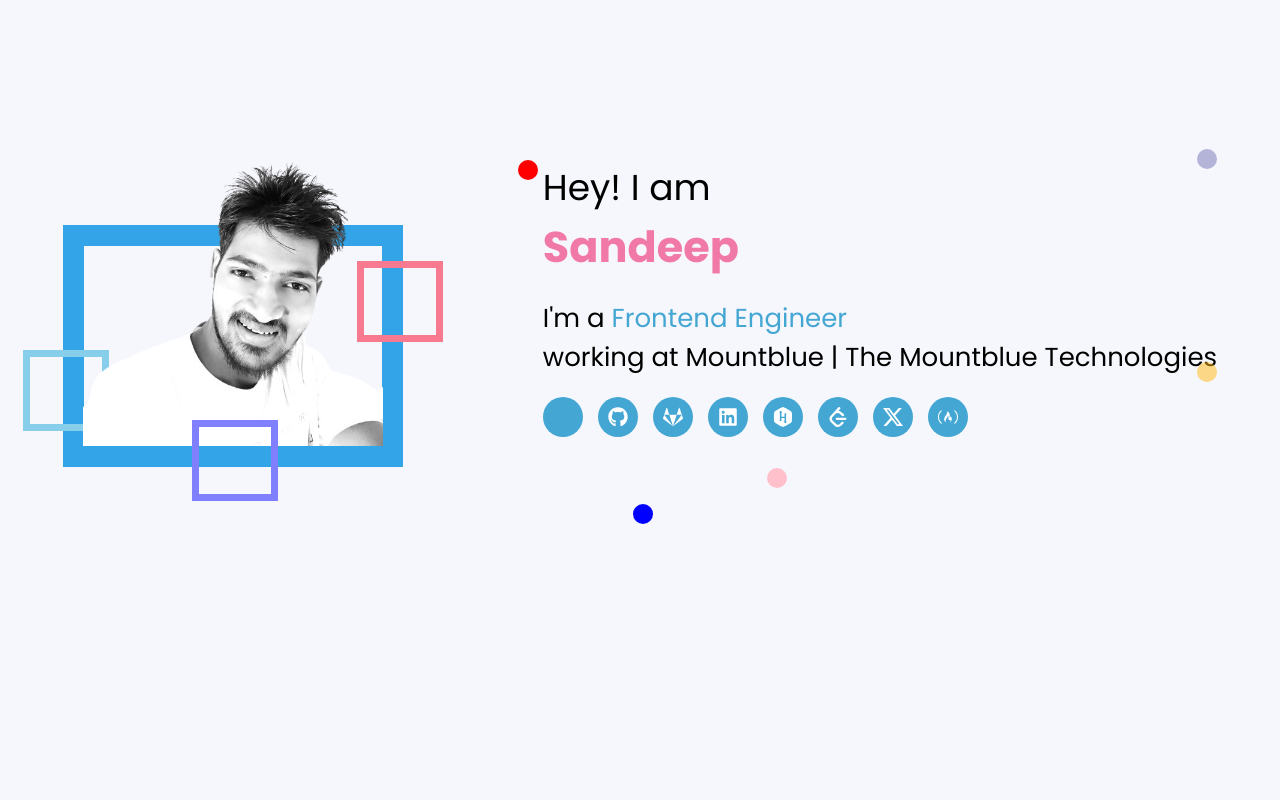
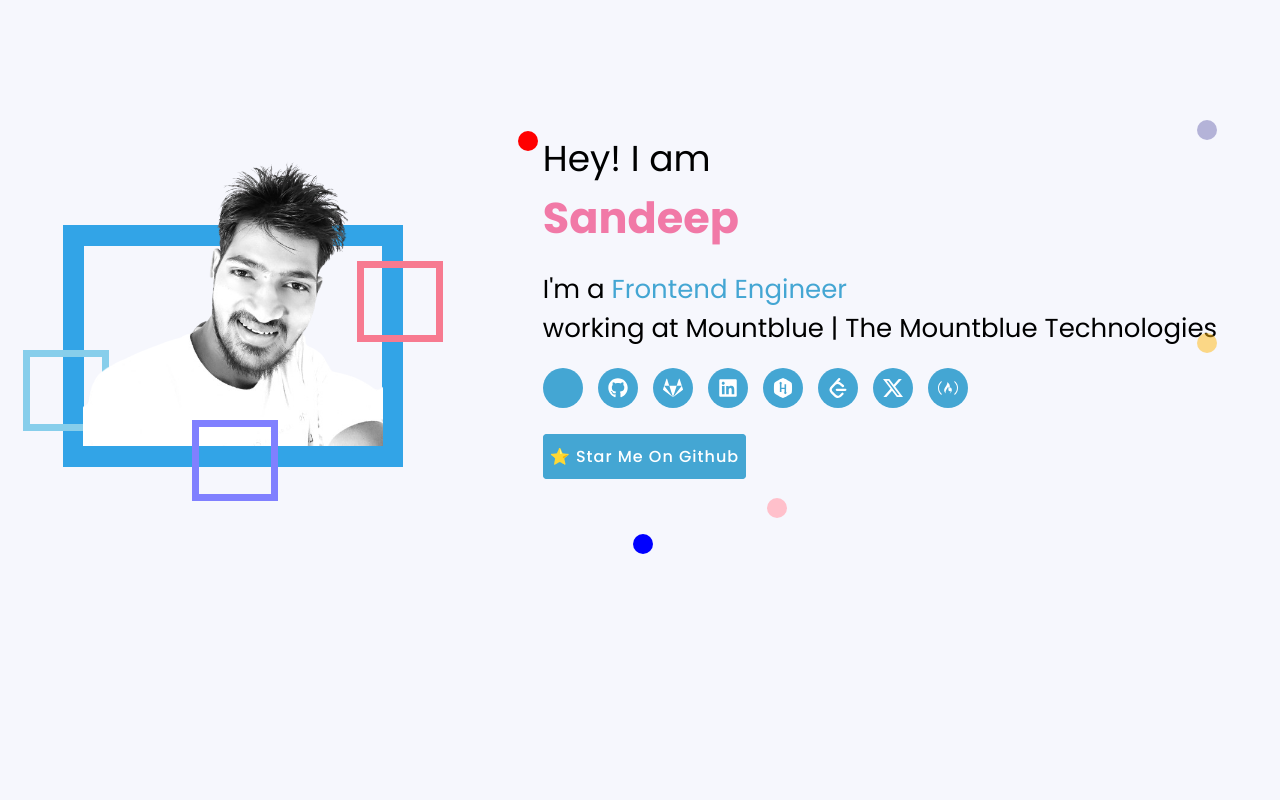
Before and after one commit to sandeep8854/sandeep, a React (Vite) app: page / in a window 1280 px wide. Shown: the top 800 px of the page. Built offline with nearby package versions, Linux system fonts and the light colour scheme; some icons are missing.

Commit message:
adding button in hero section

```diff
--- a/src/components/Hero/Hero.jsx
+++ b/src/components/Hero/Hero.jsx
@@ -6,6 +6,7 @@ import { SiLeetcode } from "react-icons/si";
 import { BsTwitterX } from "react-icons/bs";
 import { SiFreecodecamp } from "react-icons/si";
 import { PiLinkSimpleHorizontalBreak } from "react-icons/pi";
+import Button from "../Button/Button";
 
 const Hero = () => {
   const social = [
@@ -123,6 +124,7 @@ const Hero = () => {
                 );
               })}
             </div>
+            <Button />
             <div className="profile-color-ball profile-color-ball4"></div>
             <div className="profile-color-ball profile-color-ball5"></div>
           </div>
```
